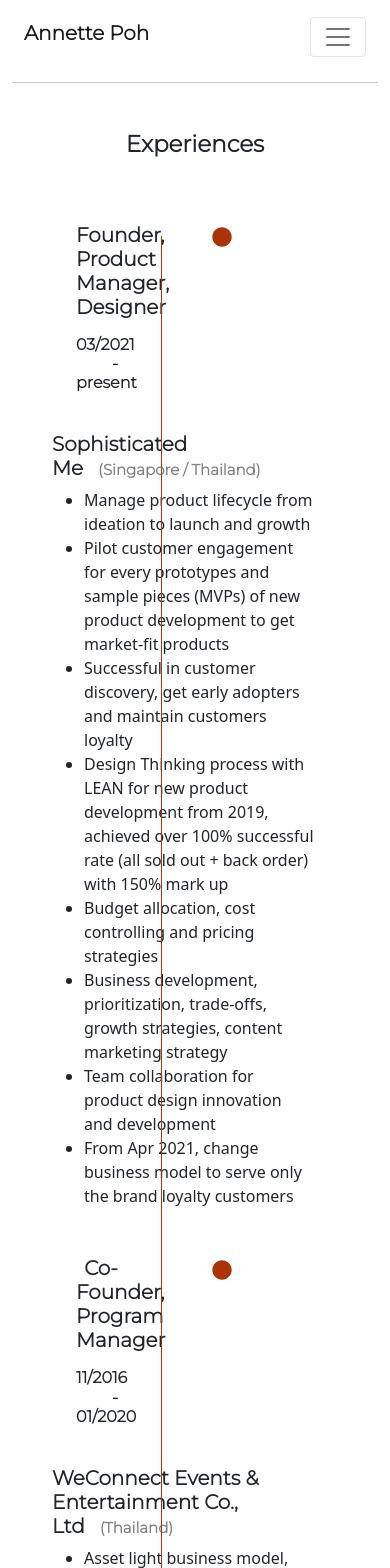
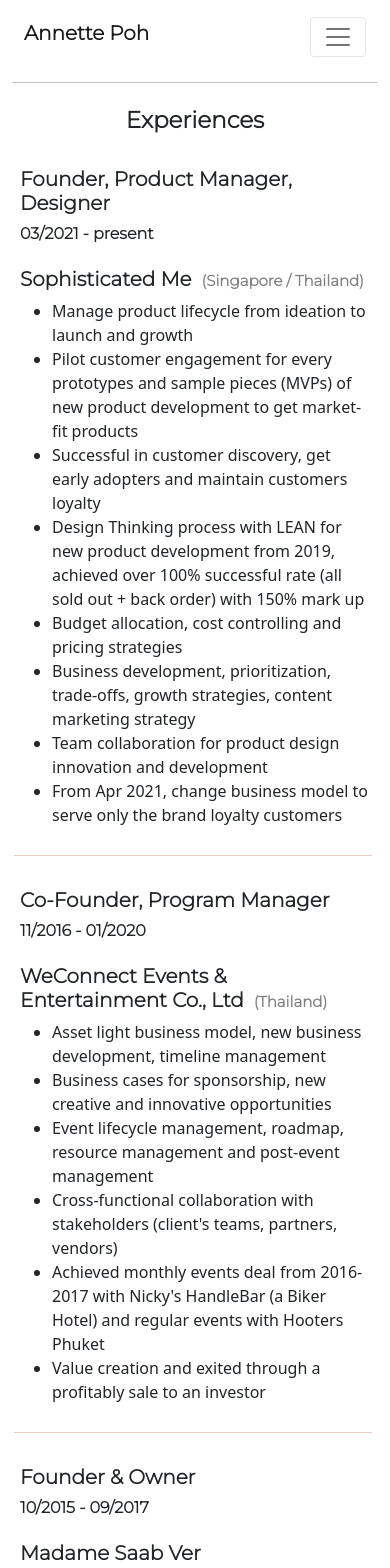
Before and after one commit to annette-p/annette-portfolio, a React (Create React App) app: page /experiences in a window 390 px wide. Shown: the top 1568 px of the page. Built offline with nearby package versions, Linux system fonts and the light colour scheme.

Commit message:
add device responsiveness to experience page

```diff
--- a/src/App.css
+++ b/src/App.css
@@ -65,28 +65,29 @@ p, a {
 /* ...................... Experiences page ...................... */
 
 .vertical-line {
-    border-left: 1px solid rgb(170, 51, 8);
-    height: 1905px;
-    /* height: 100vh; */
-    position:absolute;
-    /* left: 43%; */
-    left: 41.3%;
-    top: 28%;
+    display: none;
 }
 
 .circle-icon {
-    margin-top: 20px;
-    /* margin-left: 30px; */
-    margin-left: 29.5px;
-    font-size: 20px;
-    color: rgb(170, 51, 8);
+    display: none;
+}
+
+.duration {
+    margin-top: -7px;
 }
 
 .country {
     font-size: 15px;
     /* font-style: italic; */
-    margin-left: 15px;
+    margin-left: 10px;
     color: grey;
+}
+
+.experiences-hline {
+    color: rgb(170, 51, 8);
+    width: 90%;
+    margin-left: 18px;
+    margin-top: 12px;
 }
 
 
@@ -109,6 +110,46 @@ p, a {
         margin-left: 0px;
     }
 
+    /* ...................... Experiences page ...................... */
+
+    .vertical-line {
+        display: block;
+        border-left: 1px solid rgb(170, 51, 8);
+        position:absolute;
+        height: 3175px;
+        /* height: 100vh; */
+        /* left: 43%; */
+        left: 40%;
+        top: 20.5%;
+    }
+
+    .circle-icon {
+        display: block;
+        color: rgb(170, 51, 8);
+        margin-top: 20px;
+        /* margin-left: 30px; */
+        margin-left: 11px;
+        font-size: 20px;
+    }
+
+    .job-title {
+        text-align: end;
+    }
+
+    .duration {
+        margin-top: 0px;
+    }
+
+    .country {
+        font-size: 15px;
+        margin-left: 15px;
+    }
+
+    .experiences-hline {
+        margin-left: 0px;
+        margin-top: 0px;
+    }
+
 
 }
 
@@ -124,5 +165,20 @@ p, a {
         margin-top: 25px;
     }
 
+    /* ...................... Experiences page ...................... */
+
+    .vertical-line {
+        height: 1905px;
+        /* left: 43%; */
+        left: 41.3%;
+        top: 28%;
+    }
+
+    .circle-icon {
+        margin-top: 20px;
+        /* margin-left: 30px; */
+        margin-left: 29.5px;
+        font-size: 20px;
+    }
 
 }
--- a/src/pages/ExperiencePage.js
+++ b/src/pages/ExperiencePage.js
@@ -6,38 +6,39 @@ import jobExperiences from '../data/experiences.json'
 export default function ExperiencePage(){
     return (
         <React.Fragment>
-            <h3 className='text-center mt-5 mb-5'>Experiences</h3>
-            <div class="container px-4">
-                {jobExperiences.map(jobExperience => {
+            <h3 className='text-center mt-4 mt-md-5 mb-3 mb-md-4 mb-lg-5'>Experiences</h3>
+            <div className="container px-2 px-lg-4">
+                {jobExperiences.map((jobExperience, jobIndex) => {
                     return (
-                        <div class="row gx-5">
-                            <div class="col-4 ms-4">
-                                <div class="p-3 text-end">
+                        <div key={jobIndex} className="row gx-5">
+                            <div className="col-12 col-md-4 ms-0 ms-lg-4">
+                                <div className="p-0 p-lg-3 mt-3 mt-lg-0 job-title">
                                     <h5 className='mb-3'>{jobExperience.title}</h5>
-                                    <h6>{jobExperience.start} - {jobExperience.end}</h6>
+                                    <h6 className='duration'>{jobExperience.start} - {jobExperience.end}</h6>
                                 </div>
                             </div>
-                            <div class="col-1">
+                            <div className="d-none d-md-block col-1">
                                 <FontAwesomeIcon icon={faCircle} className="circle-icon"/>
                             </div>
-                            <div class="col">
-                                <div class="p-3 me-4">
+                            <div className="col">
+                                <div className="mt-3 mt-md-0 p-0 p-md-3 me-0 me-lg-4">
                                     <h5>{jobExperience.company}
                                         <span className='country'>({jobExperience.country})</span>
                                     </h5>
                                     <ul>
-                                        {jobExperience.responsibilities.map (responsibility => {
+                                        {jobExperience.responsibilities.map ((responsibility, resIndex) => {
                                             return (
-                                                <li>{responsibility}</li>
+                                                <li key={resIndex}>{responsibility}</li>
                                             )
                                         })}
                                     </ul>
                                 </div>
                             </div>
+                            <hr className='d-block d-md-none experiences-hline'></hr>
                         </div>
                     )
                 })}
-                <div className='vertical-line'></div>
+                <div className='vertical-line experiences-hline'></div>
             </div>
 
         </React.Fragment>
```
